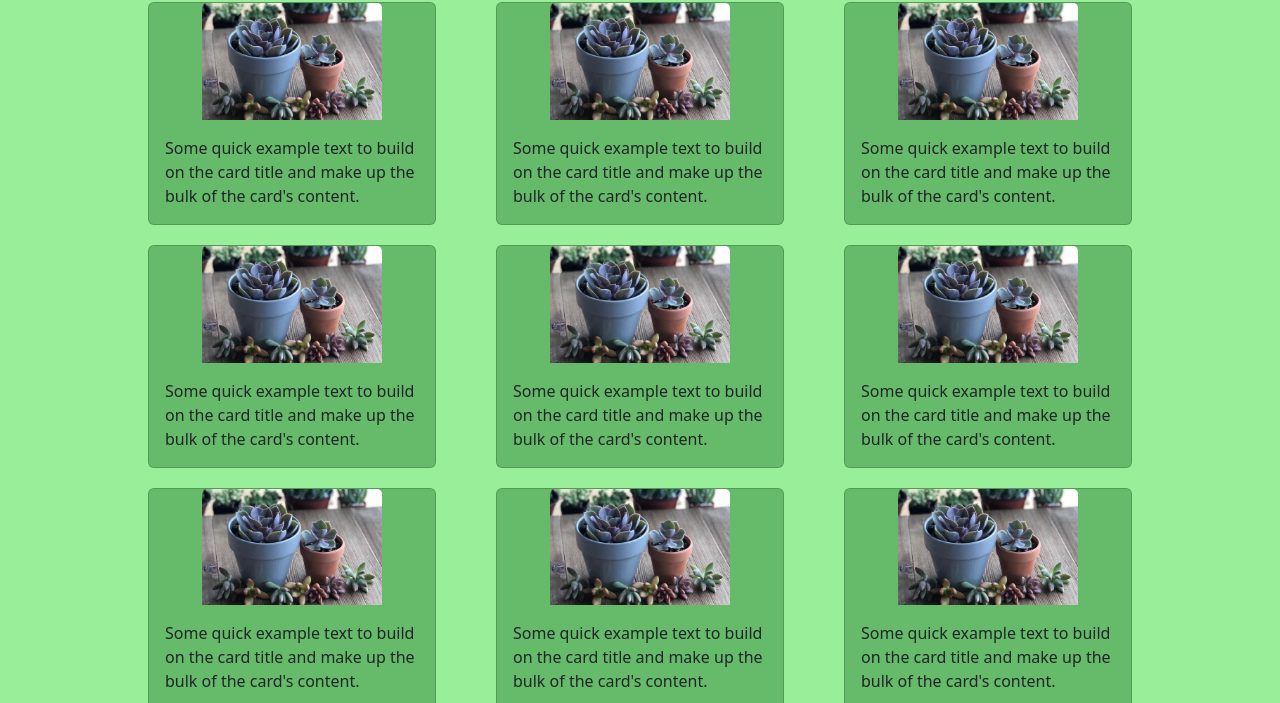
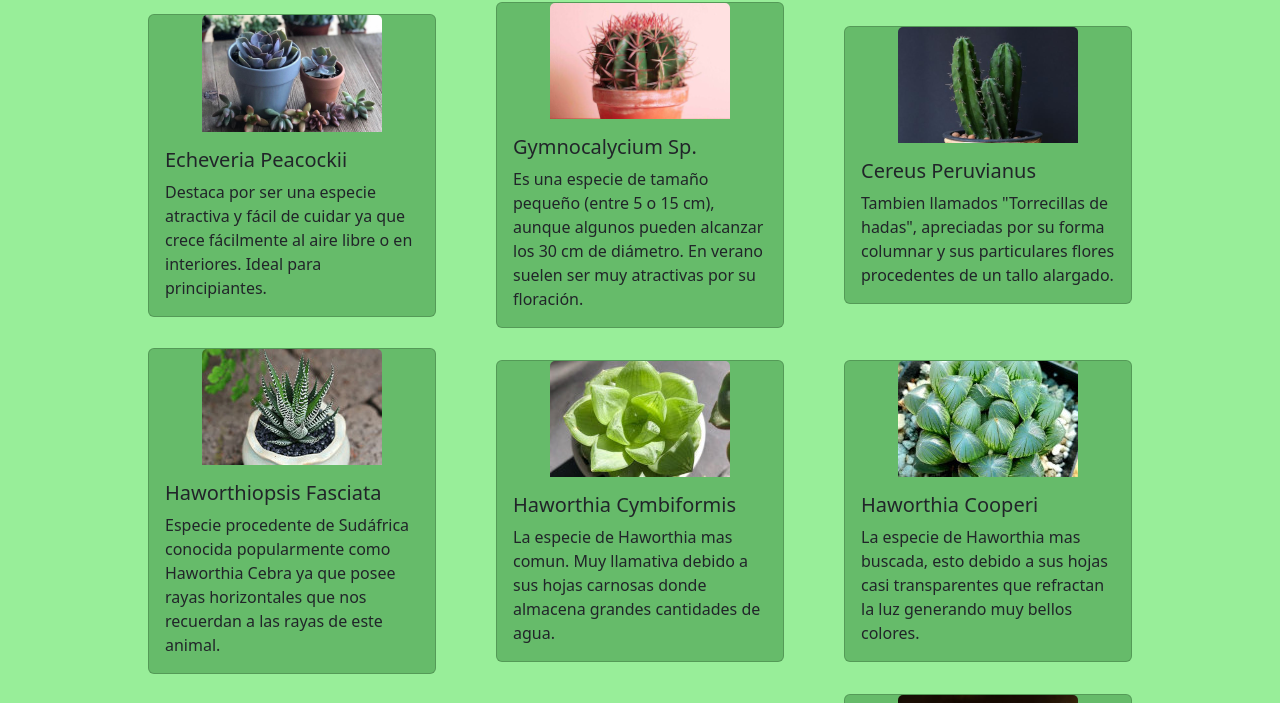
Before and after one commit to Axel-Arias/Prueba, a website: page Pages/Productos.html in a window 1280 px wide. Shown: the part 231-934 px from the top of the page. Drawn offline with nearby package versions, Linux system fonts and the light colour scheme.

Commit message:
Agrego imagenes reales al proyecto y descripciones de la seccion productos

```diff
--- a/Pages/Productos.html
+++ b/Pages/Productos.html
@@ -42,55 +42,64 @@
 <div class="card" style="width: 18rem;">
   <img src="../Multimedia/Images/Imagen de producto.jpg" class="card-img-top" id="ImagenProducto" alt="imagen de producto">
   <div class="card-body">
-    <p class="card-text">Some quick example text to build on the card title and make up the bulk of the card's content.</p>
+    <h5>Echeveria Peacockii</h5>
+    <p class="card-text">Destaca por ser una especie atractiva y fácil de cuidar ya que crece fácilmente al aire libre o en interiores. Ideal para principiantes.</p>
   </div>
 </div>
 <div class="card" style="width: 18rem;">
-  <img src="../Multimedia/Images/Imagen de producto.jpg" class="card-img-top" id="ImagenProducto" alt="imagen de producto">
+  <img src="../Multimedia/Images/Imagen_de_producto1.png" class="card-img-top" id="ImagenProducto" alt="imagen de producto">
   <div class="card-body">
-    <p class="card-text">Some quick example text to build on the card title and make up the bulk of the card's content.</p>
+    <h5>Gymnocalycium Sp.</h5>
+    <p class="card-text">Es una especie de tamaño pequeño (entre 5 o 15 cm), aunque algunos pueden alcanzar los 30 cm de diámetro. En verano suelen ser muy atractivas por su floración.</p>
   </div>
 </div>
 <div class="card" style="width: 18rem;">
-  <img src="../Multimedia/Images/Imagen de producto.jpg" class="card-img-top" id="ImagenProducto" alt="imagen de producto">
+  <img src="../Multimedia/Images/Imagen_de_producto2.png" class="card-img-top" id="ImagenProducto" alt="imagen de producto">
   <div class="card-body">
-    <p class="card-text">Some quick example text to build on the card title and make up the bulk of the card's content.</p>
+    <h5>Cereus Peruvianus</h5>
+    <p class="card-text">Tambien llamados "Torrecillas de hadas", apreciadas por su forma columnar y sus particulares flores procedentes de un tallo alargado.</p>
   </div>
 </div>
 <div class="card" style="width: 18rem;">
-  <img src="../Multimedia/Images/Imagen de producto.jpg" class="card-img-top" id="ImagenProducto" alt="imagen de producto">
+  <img src="../Multimedia/Images/Imagen_de_producto3.jpg" class="card-img-top" id="ImagenProducto" alt="imagen de producto">
   <div class="card-body">
-    <p class="card-text">Some quick example text to build on the card title and make up the bulk of the card's content.</p>
+    <h5>Haworthiopsis Fasciata</h5>
+    <p class="card-text">Especie procedente de Sudáfrica conocida popularmente como Haworthia Cebra ya que posee rayas horizontales que nos recuerdan a las rayas de este animal.</p>
   </div>
 </div>
 <div class="card" style="width: 18rem;">
-  <img src="../Multimedia/Images/Imagen de producto.jpg" class="card-img-top" id="ImagenProducto" alt="imagen de producto">
+  <img src="../Multimedia/Images/Imagen_de_producto4.jpg" class="card-img-top" id="ImagenProducto" alt="imagen de producto">
   <div class="card-body">
-    <p class="card-text">Some quick example text to build on the card title and make up the bulk of the card's content.</p>
+    <h5>Haworthia Cymbiformis</h5>
+    <p class="card-text">La especie de Haworthia mas comun. Muy llamativa debido a sus hojas carnosas donde almacena grandes cantidades de agua.</p>
   </div>
 </div>
 <div class="card" style="width: 18rem;">
-  <img src="../Multimedia/Images/Imagen de producto.jpg" class="card-img-top" id="ImagenProducto" alt="imagen de producto">
+  <img src="../Multimedia/Images/Imagen_de_producto5.jpg" class="card-img-top" id="ImagenProducto" alt="imagen de producto">
   <div class="card-body">
-    <p class="card-text">Some quick example text to build on the card title and make up the bulk of the card's content.</p>
+    <h5>Haworthia Cooperi</h5>
+    <p class="card-text">La especie de Haworthia mas buscada, esto debido a sus hojas casi transparentes que refractan la luz generando muy bellos colores.</p>
   </div>
 </div>
 <div class="card" style="width: 18rem;">
-  <img src="../Multimedia/Images/Imagen de producto.jpg" class="card-img-top" id="ImagenProducto" alt="imagen de producto">
+  <img src="../Multimedia/Images/Imagen_de_producto6.jpg" class="card-img-top" id="ImagenProducto" alt="imagen de producto">
   <div class="card-body">
-    <p class="card-text">Some quick example text to build on the card title and make up the bulk of the card's content.</p>
+    <h5>Haworthiopsis Attenuata</h5>
+    <p class="card-text">No confundir con su hermana (Haworthiopsis fasciata). Se diferencian con hojas mas anchas y lineas blancas mas largas.</p>
   </div>
 </div>
 <div class="card" style="width: 18rem;">
-  <img src="../Multimedia/Images/Imagen de producto.jpg" class="card-img-top" id="ImagenProducto" alt="imagen de producto">
+  <img src="../Multimedia/Images/Imagen_de_producto7.jpg" class="card-img-top" id="ImagenProducto" alt="imagen de producto">
   <div class="card-body">
-    <p class="card-text">Some quick example text to build on the card title and make up the bulk of the card's content.</p>
+    <h5>Echeveria Topsi Turvy</h5>
+    <p class="card-text">Son de colores verde grisaceos y se caracterizan por sus hojas con forma alargada y curvada con los extremos arqueados.</p>
   </div>
 </div>
 <div class="card" style="width: 18rem;">
-  <img src="../Multimedia/Images/Imagen de producto.jpg" class="card-img-top" id="ImagenProducto" alt="imagen de producto">
+  <img src="../Multimedia/Images/Imagen_de_producto8.jpg" class="card-img-top" id="ImagenProducto" alt="imagen de producto">
   <div class="card-body">
-    <p class="card-text">Some quick example text to build on the card title and make up the bulk of the card's content.</p>
+    <h5>Echeveria Setosa</h5>
+    <p class="card-text">Bella suculenta de hojas carnosas, surgen en rosetas, son de colores verde claro y estan cubiertas de finos pelitos blanquecinos.</p>
   </div>
 </div>
 
@@ -102,7 +111,6 @@
     <!-- inicio del footer-->
     <footer class="Footer1">
 
-        <a href="#Contacto">Contactenos</a>
         <img class="logoArraigo" src="/multimedia/Images/Logo_pagina.png" alt="Logo del Footer">
         <div class="Footer-contacto" >
 
--- a/SCSS/Components/_Productos.scss
+++ b/SCSS/Components/_Productos.scss
@@ -29,16 +29,7 @@
     height: fit-content;
 }
 
-@media only screen and (Max-width: 1000px) {
 
-    .grid-container {
-        display: grid;
-        width: auto;
-        grid-template-columns: repeat(auto-fit, minmax(300px, 1fr));
-        grid-gap: 5px;
-
-    }
-}
 
 .card {
     display: flex;
--- a/SCSS/Style.scss
+++ b/SCSS/Style.scss
@@ -86,3 +86,18 @@
     }
 
 }
+
+
+
+
+
+@media only screen and (Max-width: 1000px) {
+
+    .grid-container {
+        display: grid;
+        width: auto;
+        grid-template-columns: repeat(auto-fit, minmax(300px, 1fr));
+        grid-gap: 5px;
+
+    }
+}
```
Also changed, not shown: Index.html (+3 -3 lines), CSS/Style.css, Multimedia/Images/Imagen_de_producto1.png (added), Multimedia/Images/Imagen_de_producto2.png (added), Multimedia/Images/Imagen_de_producto3.jpg (added), Multimedia/Images/Imagen_de_producto4.jpg (added), Multimedia/Images/Imagen_de_producto5.jpg (added), Multimedia/Images/Imagen_de_producto6.jpg (added), Multimedia/Images/Imagen_de_producto7.jpg (added), Multimedia/Images/Imagen_de_producto8.jpg (added), Multimedia/Images/Img_Carousel1.jpg, Multimedia/Images/Img_Carousel2.jpg (added), Multimedia/Images/Img_Carousel3.jpg (added), 1 other file.
